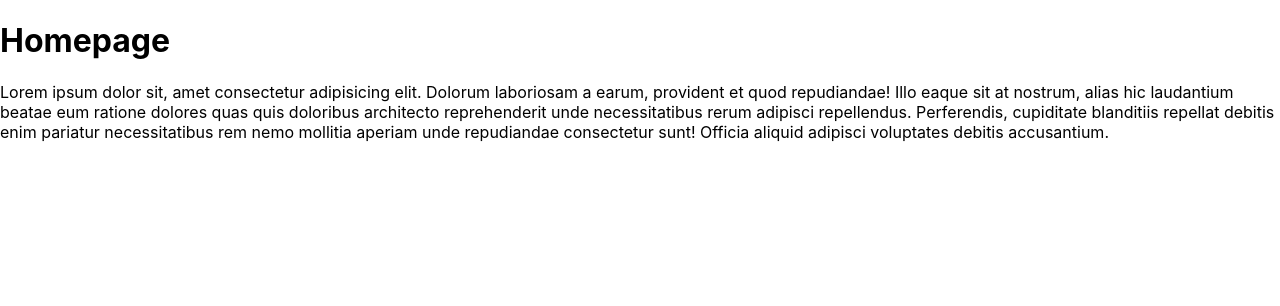
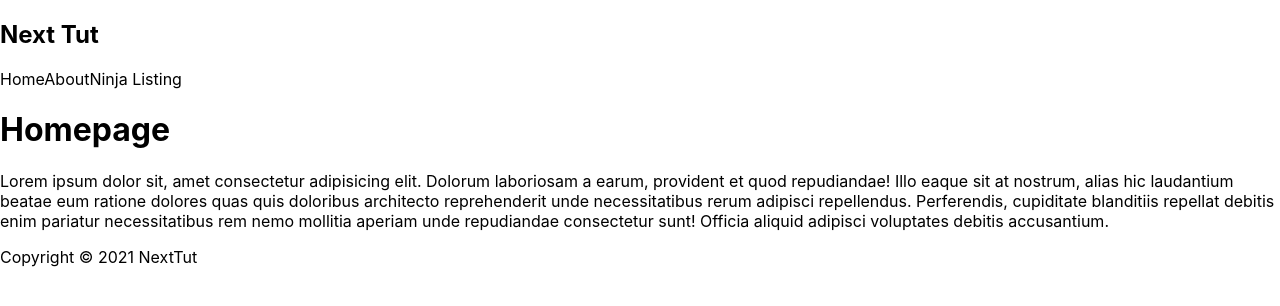
Before and after one commit to divyambadala43/Next.js-Tutorial, a Next.js app: page / in a window 1280 px wide. Shown: the top 306 px of the page. Built offline with nearby package versions, Linux system fonts and the light colour scheme.

Commit message:
add components

```diff
--- /dev/null
+++ b/components/Footer.js
@@ -0,0 +1,9 @@
+const Footer = () => {
+    return (
+      <div>
+        <p>Copyright &#169; 2021 NextTut</p>
+      </div>
+    );
+}
+
+export default Footer;
--- /dev/null
+++ b/components/Navbar.js
@@ -0,0 +1,14 @@
+const Navbar = () => {
+    return (
+        <nav>
+            <div className="logo">
+                <h1>Next Tut</h1>
+            </div>
+            <a>Home</a>
+            <a>About</a>
+            <a>Ninja Listing</a>
+        </nav>
+     );
+}
+
+export default Navbar;
--- a/pages/index.js
+++ b/pages/index.js
@@ -1,11 +1,14 @@
 /** @format */
 
 import Head from "next/head";
+import Footer from "../components/Footer";
+import Navbar from "../components/Navbar";
 import styles from "../styles/Home.module.css";
 
 export default function Home() {
   return (
     <div>
+      <Navbar />
       <h1>Homepage</h1>
       <p>
         Lorem ipsum dolor sit, amet consectetur adipisicing elit. Dolorum
@@ -17,6 +20,7 @@
         consectetur sunt! Officia aliquid adipisci voluptates debitis
         accusantium.
       </p>
+      <Footer />
     </div>
   );
 }
```
